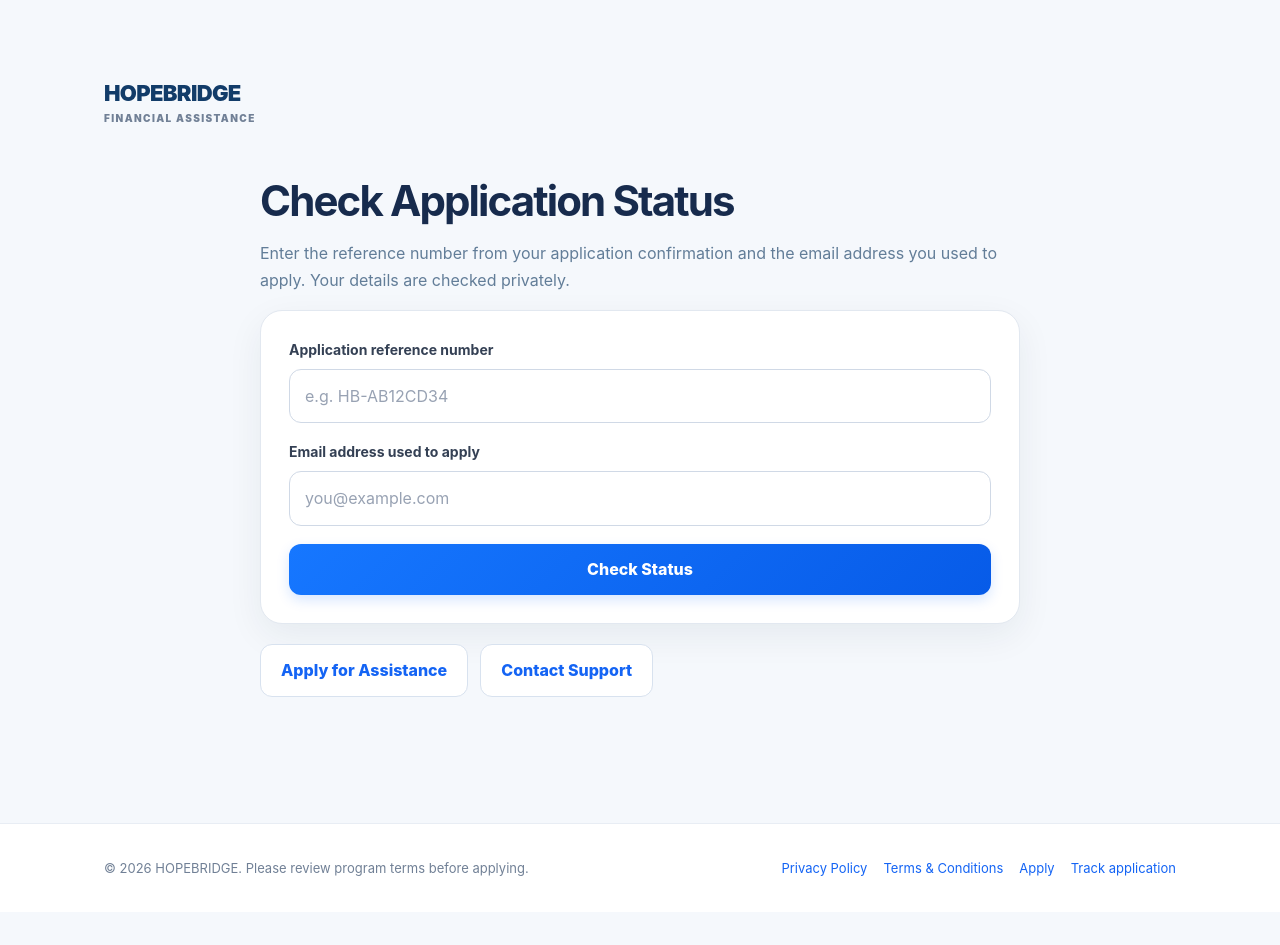
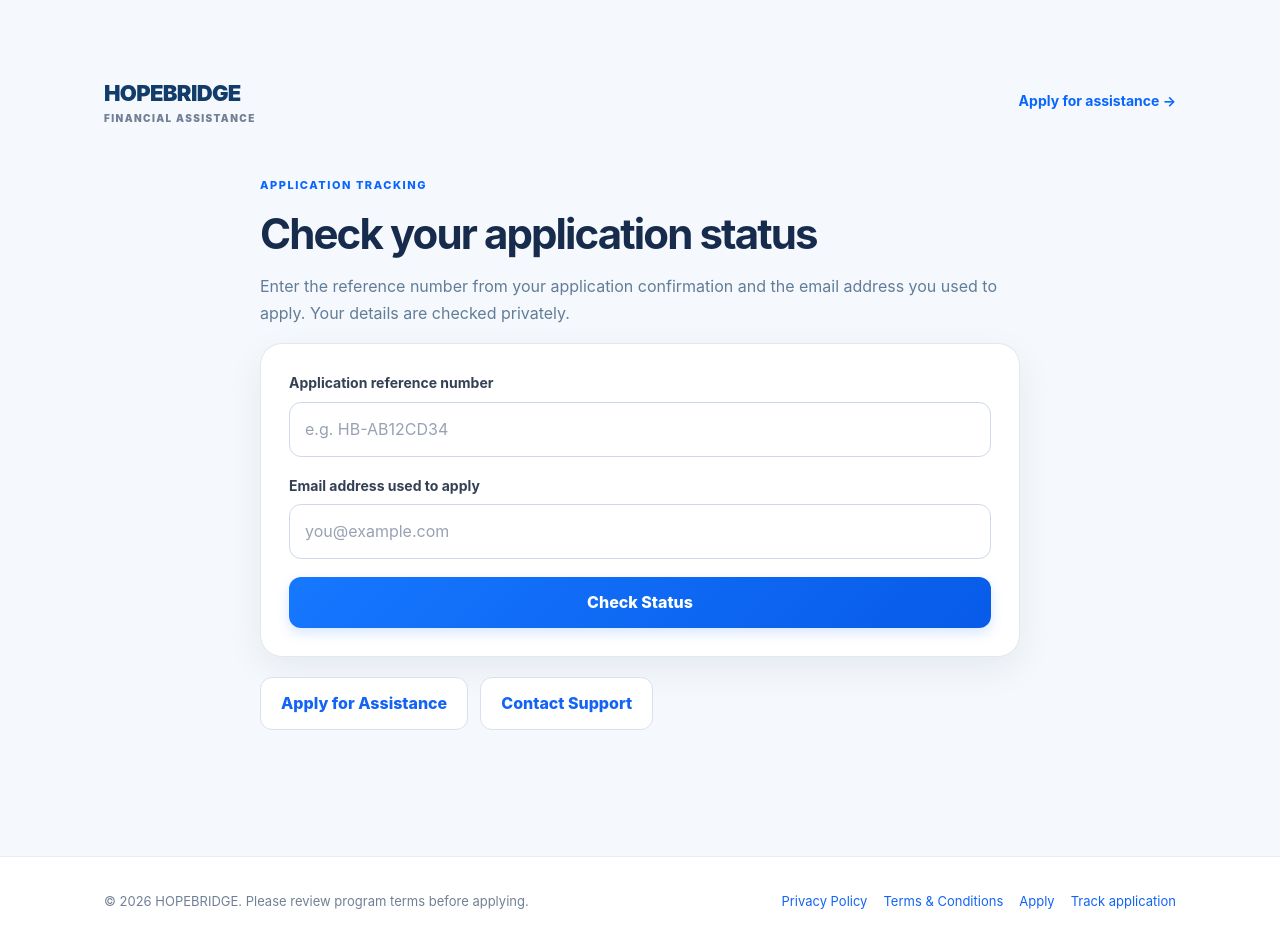
Before and after one commit to agentsarahmitchell56-code/USHopeBridge, a Next.js app: page /status in a window 1280 px wide. Before the commit the page ends 912 px from the top, so only its background shows below. Built offline with nearby package versions, Linux system fonts and the light colour scheme; no server answers.

Commit message:
Improve application status tracking layout

```diff
--- a/app/status/page.tsx
+++ b/app/status/page.tsx
@@ -79,20 +79,21 @@ export default function ApplicationStatusPage() {
   return (
     <main className="section">
       <div className="container">
-        <Link href="/" className="brand">
-          HOPEBRIDGE
-          <span>FINANCIAL ASSISTANCE</span>
-        </Link>
+        <div className="page-brand-row">
+          <Link href="/" className="brand">HOPEBRIDGE<span>FINANCIAL ASSISTANCE</span></Link>
+          <Link href="/apply" className="text-link">Apply for assistance →</Link>
+        </div>
 
-        <div className="form-wrap">
-          <h1 style={{ marginBottom: 10 }}>Check Application Status</h1>
+        <div className="form-wrap status-page-wrap">
+          <p className="eyebrow">APPLICATION TRACKING</p>
+          <h1 style={{ marginBottom: 10 }}>Check your application status</h1>
           <p style={{ color: "#627d98", lineHeight: 1.7 }}>
             Enter the reference number from your application confirmation and
             the email address you used to apply. Your details are checked
             privately.
           </p>
 
-          <form className="card form" onSubmit={checkStatus}>
+          <form className="card form status-search-form" onSubmit={checkStatus}>
             <div className="field">
               <label htmlFor="reference">Application reference number</label>
               <input
@@ -141,21 +142,21 @@ export default function ApplicationStatusPage() {
           </form>
 
           {result && (
-            <section className="card" aria-live="polite" style={{ marginTop: 22 }}>
-              <p style={{ marginTop: 0, color: "#627d98", fontSize: 13 }}>APPLICATION FOUND</p>
+            <section className="card status-result-card" aria-live="polite">
+              <p className="eyebrow" style={{ marginTop: 0 }}>APPLICATION FOUND</p>
               <h2 style={{ margin: "0 0 8px", fontSize: 24, overflowWrap: "anywhere" }}>
                 {result.reference_number}
               </h2>
               <p style={{ color: "#52606d", marginTop: 0 }}>{result.assistance_type}</p>
 
-              <div style={{ padding: 18, borderRadius: 14, background: "#f0f7ff", margin: "20px 0" }}>
+              <div className="status-current-panel">
                 <div style={{ fontSize: 13, color: "#52606d", marginBottom: 6 }}>Current status</div>
                 <div style={{ fontSize: 22, fontWeight: 800, color: "#123c69" }}>
                   {statusLabels[result.status] || result.status}
                 </div>
               </div>
 
-              <div style={{ padding: 18, borderRadius: 14, border: "1px solid #d7e2ee", margin: "16px 0" }}>
+              <div className="status-payment-panel">
                 <div style={{ fontSize: 13, color: "#52606d", marginBottom: 6 }}>Payment status</div>
                 <div style={{ fontSize: 20, fontWeight: 800, color: "#123c69" }}>
                   {paymentStatusLabels[result.payment_status] || "Not started"}
@@ -200,7 +201,7 @@ export default function ApplicationStatusPage() {
             </section>
           )}
 
-          <div style={{ display: "flex", gap: 12, flexWrap: "wrap", marginTop: 20 }}>
+          <div className="status-actions" style={{ display: "flex", gap: 12, flexWrap: "wrap", marginTop: 20 }}>
             <Link className="btn secondary" href="/apply">Apply for Assistance</Link>
             <Link className="btn secondary" href="/chat">Contact Support</Link>
           </div>
```
